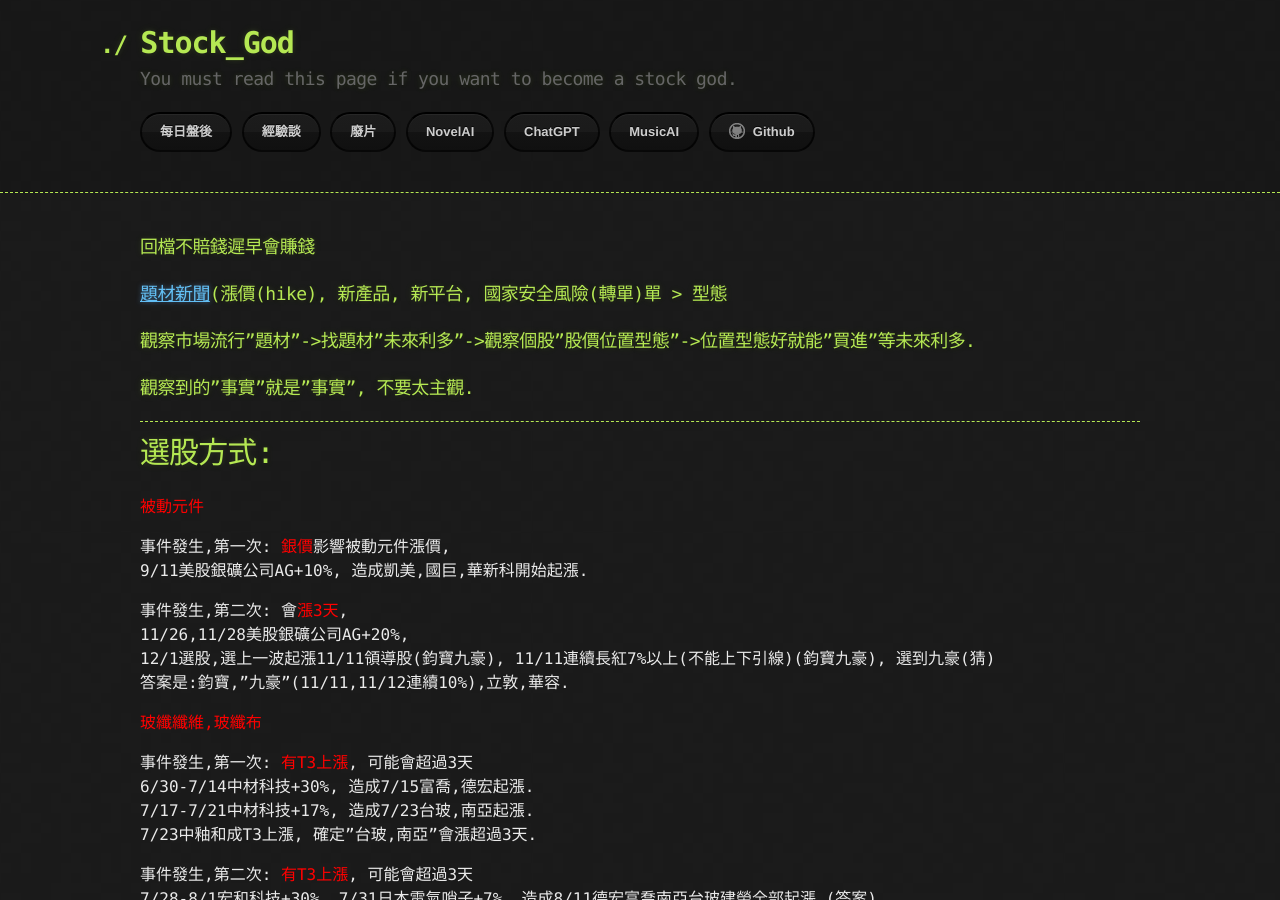
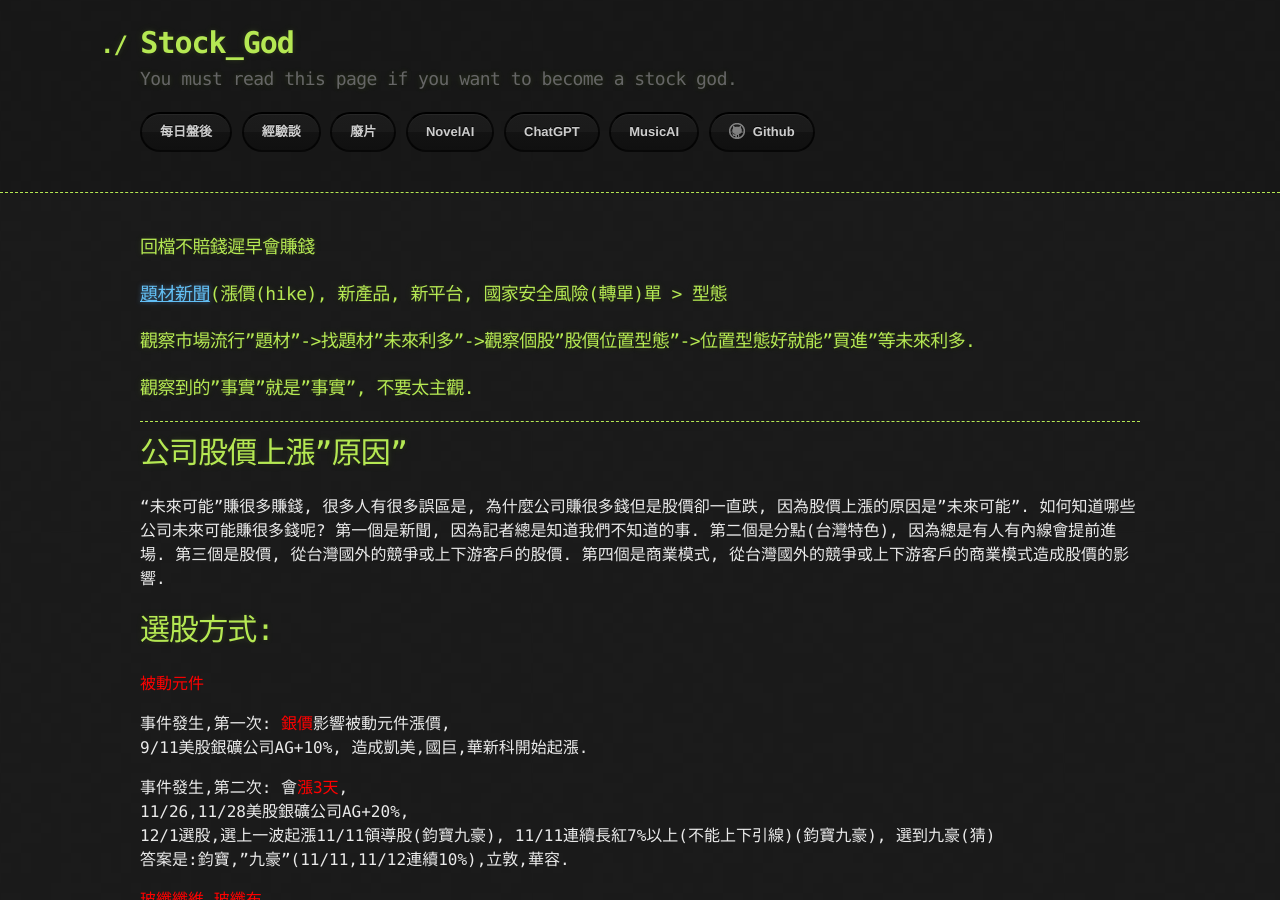
Before and after one commit to lepg5487/Stock_God, a Jekyll site: the page built from experience.md, in a window 1280 px wide and 900 px high. Built offline with Jekyll 4.4.1, drawn with Linux system fonts in a browser that asks for light colours; our own code applies the rules of GitHub Pages for plain Markdown files.

Commit message:
Update experience.md

```diff
--- a/experience.md
+++ b/experience.md
@@ -7,6 +7,15 @@ layout: testlayouts
 ### 觀察到的"事實"就是"事實", 不要太主觀.
 
 ---
+
+# 公司股價上漲"原因"
+"未來可能"賺很多賺錢, 很多人有很多誤區是, 為什麼公司賺很多錢但是股價卻一直跌, 因為股價上漲的原因是"未來可能".
+如何知道哪些公司未來可能賺很多錢呢?
+第一個是新聞, 因為記者總是知道我們不知道的事.
+第二個是分點(台灣特色), 因為總是有人有內線會提前進場.
+第三個是股價, 從台灣國外的競爭或上下游客戶的股價.
+第四個是商業模式, 從台灣國外的競爭或上下游客戶的商業模式造成股價的影響.
+
 
 # 選股方式:
 <font color="red">被動元件</font>
```
